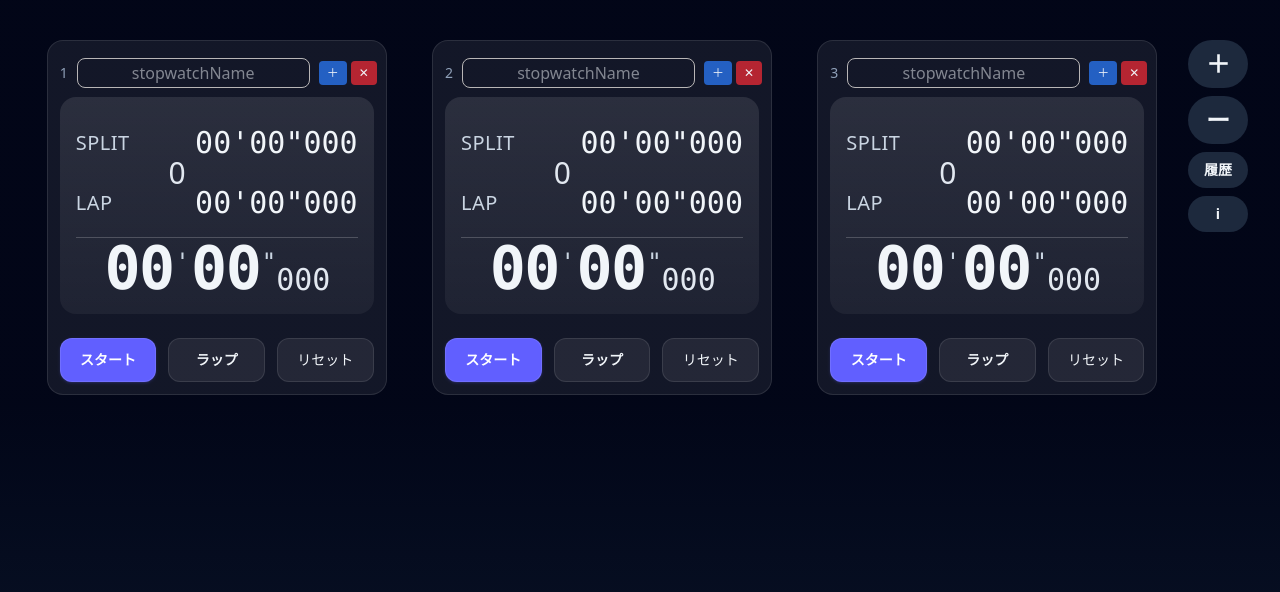
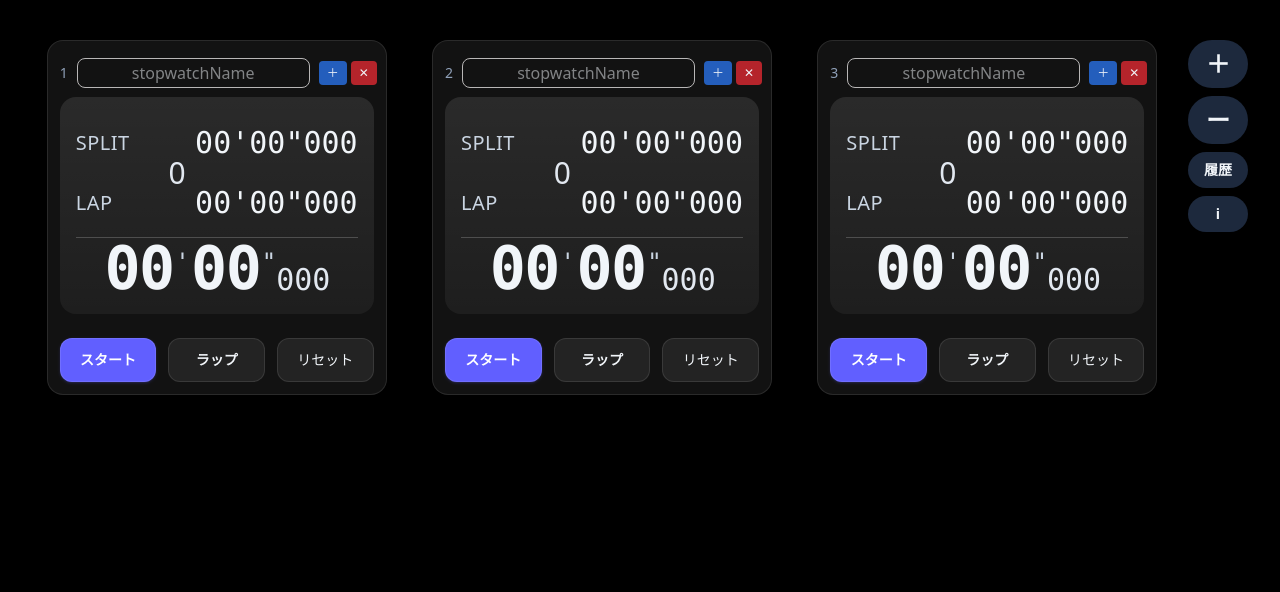
Before and after one commit to kotasimo/Stopwatch-1, a React (Vite) app: page / in a window 1280 px wide. Shown: the top 592 px of the page. Built offline with nearby package versions, Linux system fonts and the light colour scheme.

Commit message:
背景を黒

```diff
--- a/src/App.tsx
+++ b/src/App.tsx
@@ -217,7 +217,7 @@
   };
 
   return (
-    <div className="min-h-screen bg-linear-to-b from-slate-950 via-slate-950 to-slate-900 text-slate-100">
+    <div className="min-h-screen bg-black text-slate-100">
       <div className="mx-auto w-full max-w-7xl px-4 py-10 sm:px-6 lg:px-8">
         <div className="flex flex-col xl:flex-row gap-4">
           <div className="grid grid-cols-1 md:grid-cols-2 xl:grid-cols-3 gap-4 flex-1">
```
